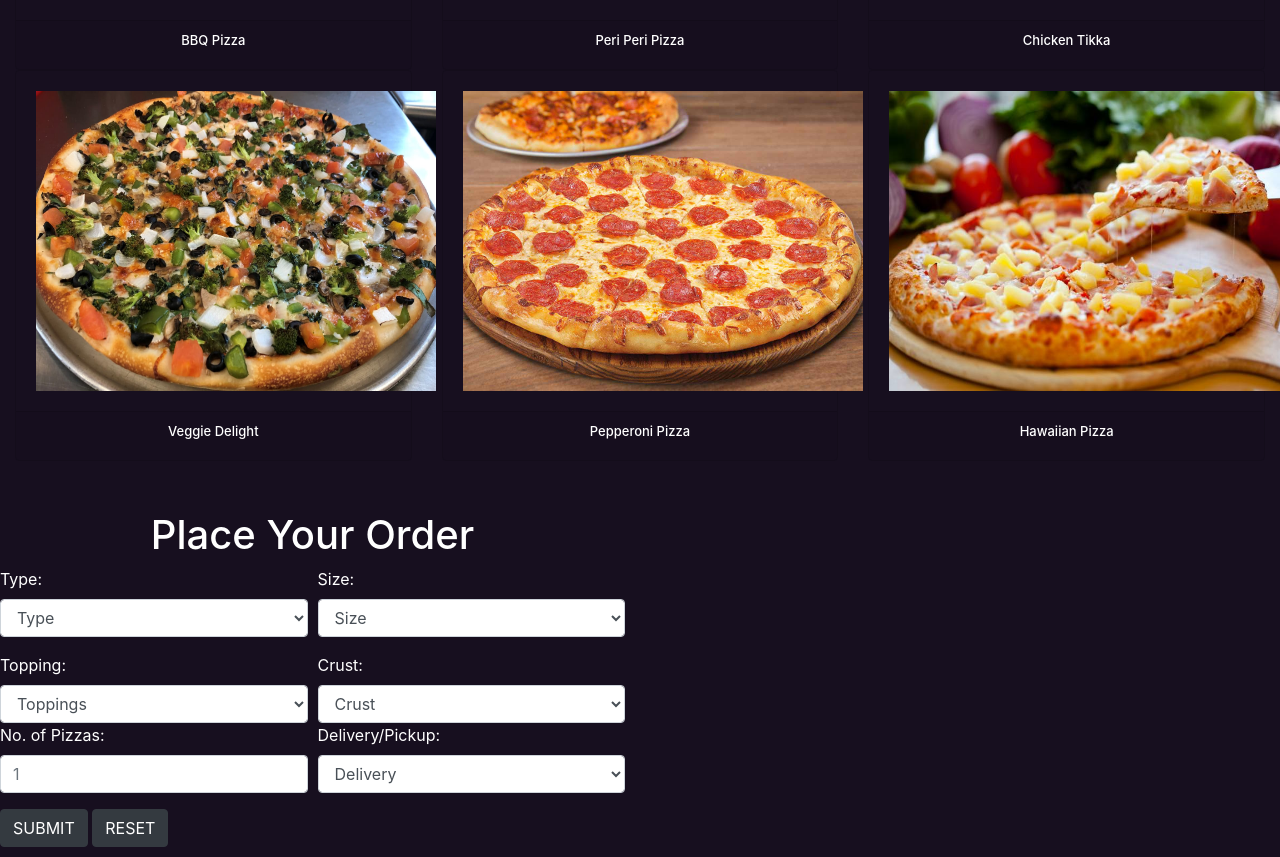
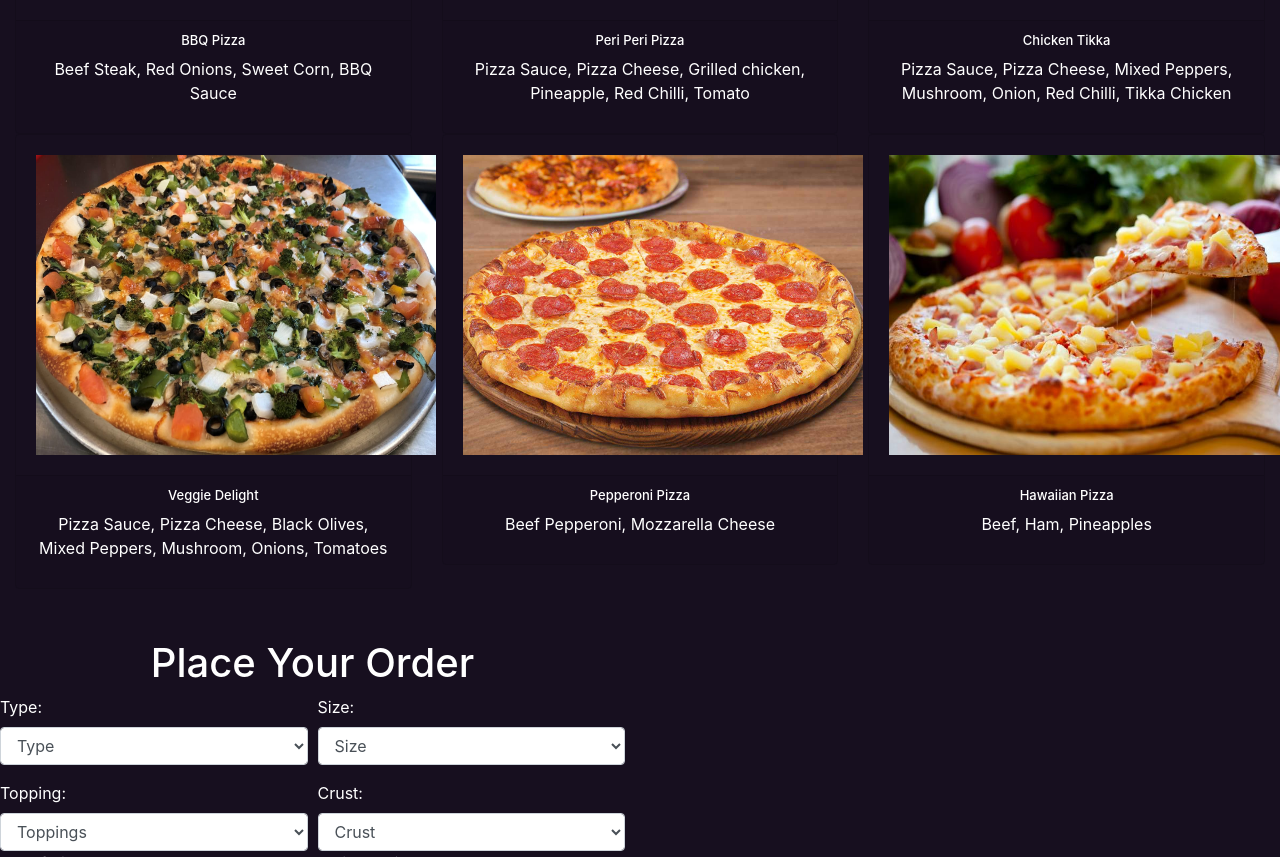
Before and after one commit to Waithera-m/WePizzaYou, a plain HTML site: page we_pizza_you.html in a window 1280 px wide. Shown: the part 1580-2437 px from the top of the page. Drawn offline with nearby package versions, Linux system fonts and the light colour scheme.

Commit message:
Add ingredients to menu panels

```diff
--- a/we_pizza_you.html
+++ b/we_pizza_you.html
@@ -57,6 +57,7 @@
             </div>
             <div class=card-footer>
               <h2>BBQ Pizza</h2>
+              <p>Beef Steak, Red Onions, Sweet Corn, BBQ Sauce</p>
             </div>
           </div>
         </div>
@@ -67,6 +68,7 @@
             </div>
             <div class="card-footer">
               <h2>Peri Peri Pizza</h2>
+              <p>Pizza Sauce, Pizza Cheese, Grilled chicken, Pineapple, Red Chilli, Tomato</p>
             </div>
           </div>
         </div>
@@ -77,6 +79,7 @@
             </div>
             <div class="card-footer">
               <h2>Chicken Tikka</h2>
+              <p>Pizza Sauce, Pizza Cheese, Mixed Peppers, Mushroom, Onion, Red Chilli, Tikka Chicken</p>
             </div>
           </div>
         </div>
@@ -89,6 +92,7 @@
             </div>
             <div class="card-footer">
               <h2>Veggie Delight</h2>
+              <p>Pizza Sauce, Pizza Cheese, Black Olives, Mixed Peppers, Mushroom, Onions, Tomatoes</p>
             </div>
           </div>
         </div>
@@ -99,6 +103,7 @@
             </div>
             <div class="card-footer">
               <h2>Pepperoni Pizza</h2>
+              <p>Beef Pepperoni, Mozzarella Cheese</p>
             </div>
           </div>
         </div>
@@ -109,6 +114,7 @@
             </div>
             <div class="card-footer">
               <h2>Hawaiian Pizza</h2>
+              <p>Beef, Ham, Pineapples</p>
             </div>
           </div>
         </div>
```
